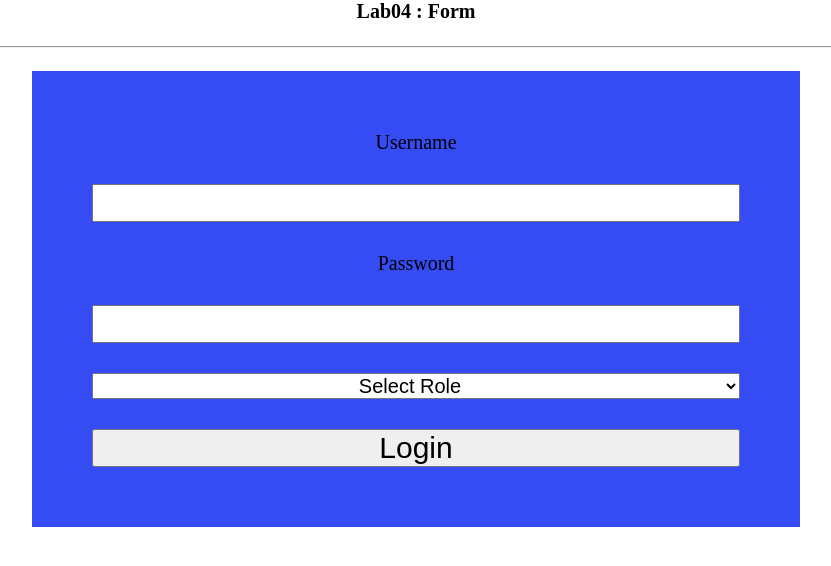
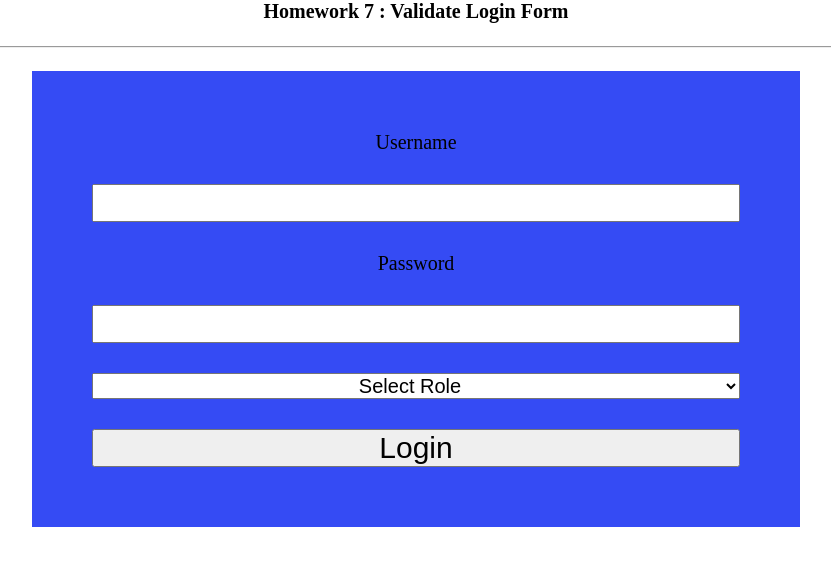
Before and after one commit to Amma25/HW7-, a plain HTML site: page index.html in a window 1280 px wide. Shown: the whole page, without its empty margins (224-1055 px from the left). Drawn offline with Linux system fonts and the light colour scheme.

Commit message:
Update index.html

```diff
--- a/index.html
+++ b/index.html
@@ -7,7 +7,8 @@
     <link rel="stylesheet" href="styles.css" />
   </head>
   <body>
-    <h1>Lab04 : Form</h1>
+    <h1>Homework 7 : Validate Login Form
+</h1>
     <br>
     <hr>
     <br>
```
